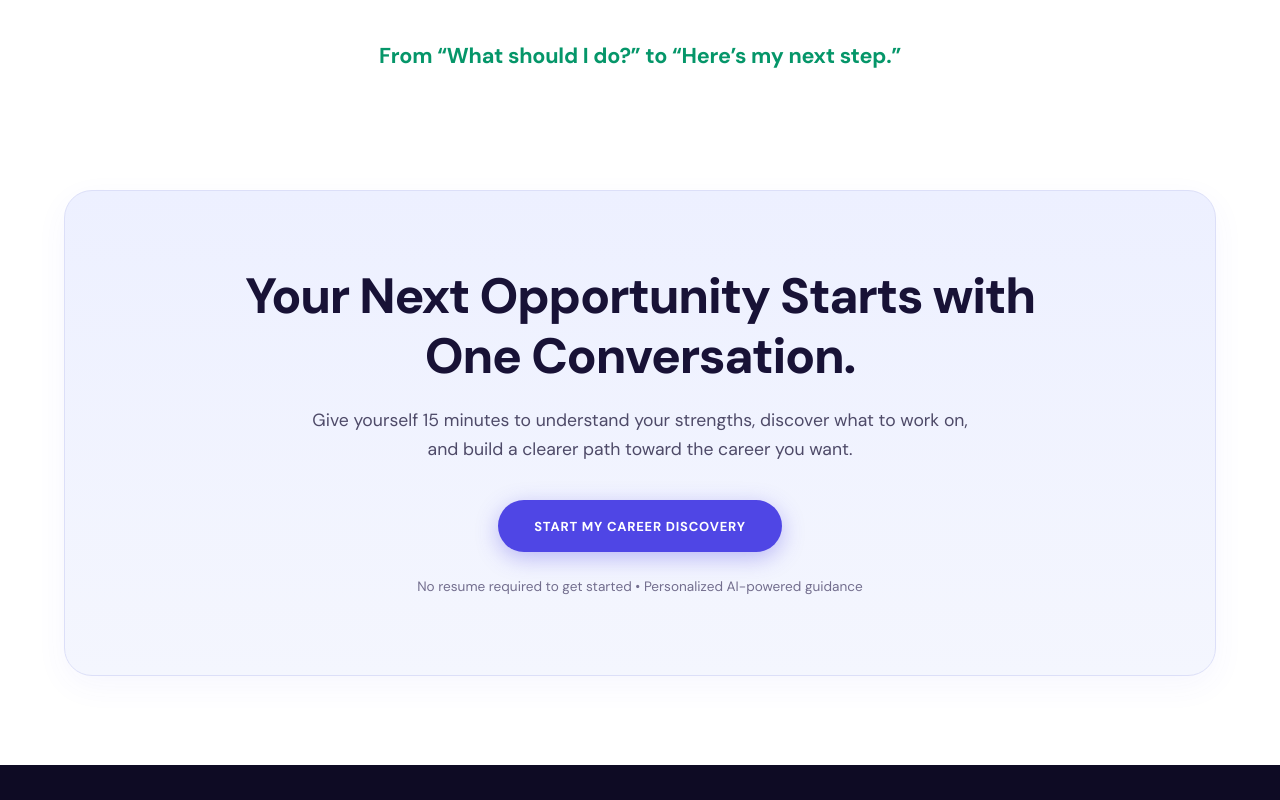
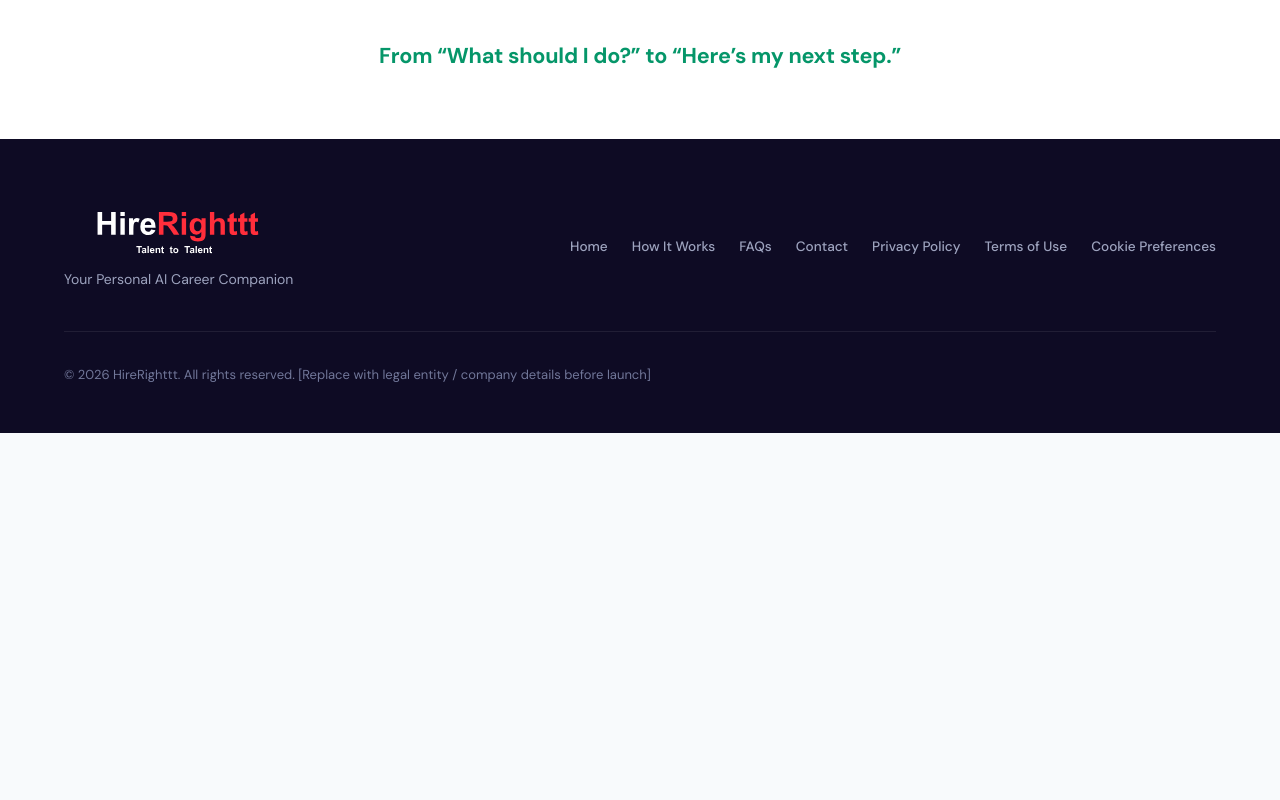
Before and after one commit to GANESH123-GANI/demo-frontend-hirerighttt, a React (Vite) app in the folder frontend/: page / in a window 1280 px wide. Shown: the part 2140-2940 px from the top of the page. After the commit the page ends 2573 px from the top, so only its background shows below. Built offline with nearby package versions, Linux system fonts and the light colour scheme; no server answers.

Commit message:
feat(homepage): remove final CTA banner section

```diff
--- a/frontend/src/pages/HomePage.tsx
+++ b/frontend/src/pages/HomePage.tsx
@@ -492,34 +492,6 @@ export function HomePage() {
         </div>
       </section>
 
-      {/* ====================================================================
-          Section 6: Final CTA Banner
-          ==================================================================== */}
-      <section className={styles.ctaSection}>
-        <div className={styles.shell}>
-          <motion.div
-            className={styles.ctaCard}
-            initial={{ opacity: 0, y: 25 }}
-            whileInView={{ opacity: 1, y: 0 }}
-            viewport={{ once: true }}
-            transition={{ duration: 0.6 }}
-          >
-            <h2 className={styles.ctaHeading}>
-              Your Next Opportunity Starts with One Conversation.
-            </h2>
-            <p className={styles.ctaParagraph}>
-              Give yourself 15 minutes to understand your strengths, discover what to work on, and
-              build a clearer path toward the career you want.
-            </p>
-            <Link to="/signup" className={styles.ctaBtn}>
-              START MY CAREER DISCOVERY
-            </Link>
-            <p className={styles.ctaFootnote}>
-              No resume required to get started • Personalized AI-powered guidance
-            </p>
-          </motion.div>
-        </div>
-      </section>
 
       {/* ====================================================================
           Section 7: Footer
```
